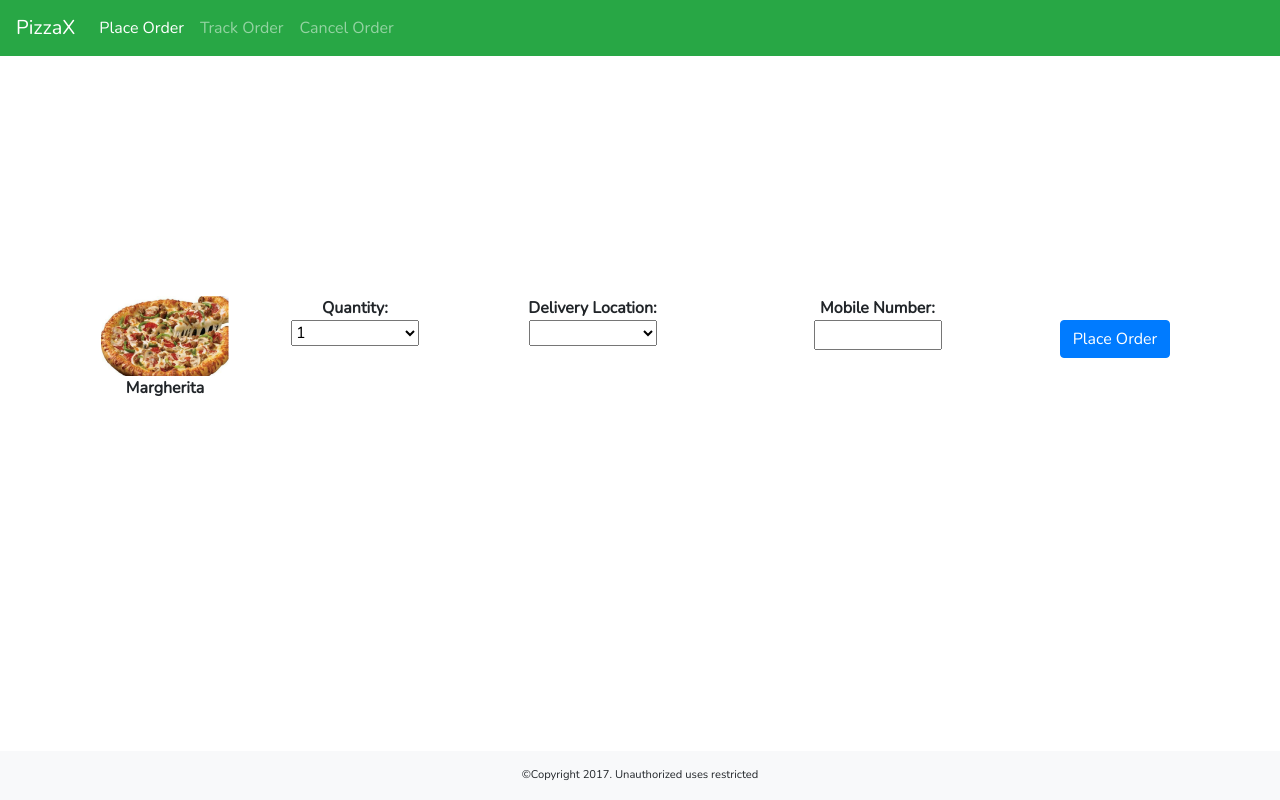
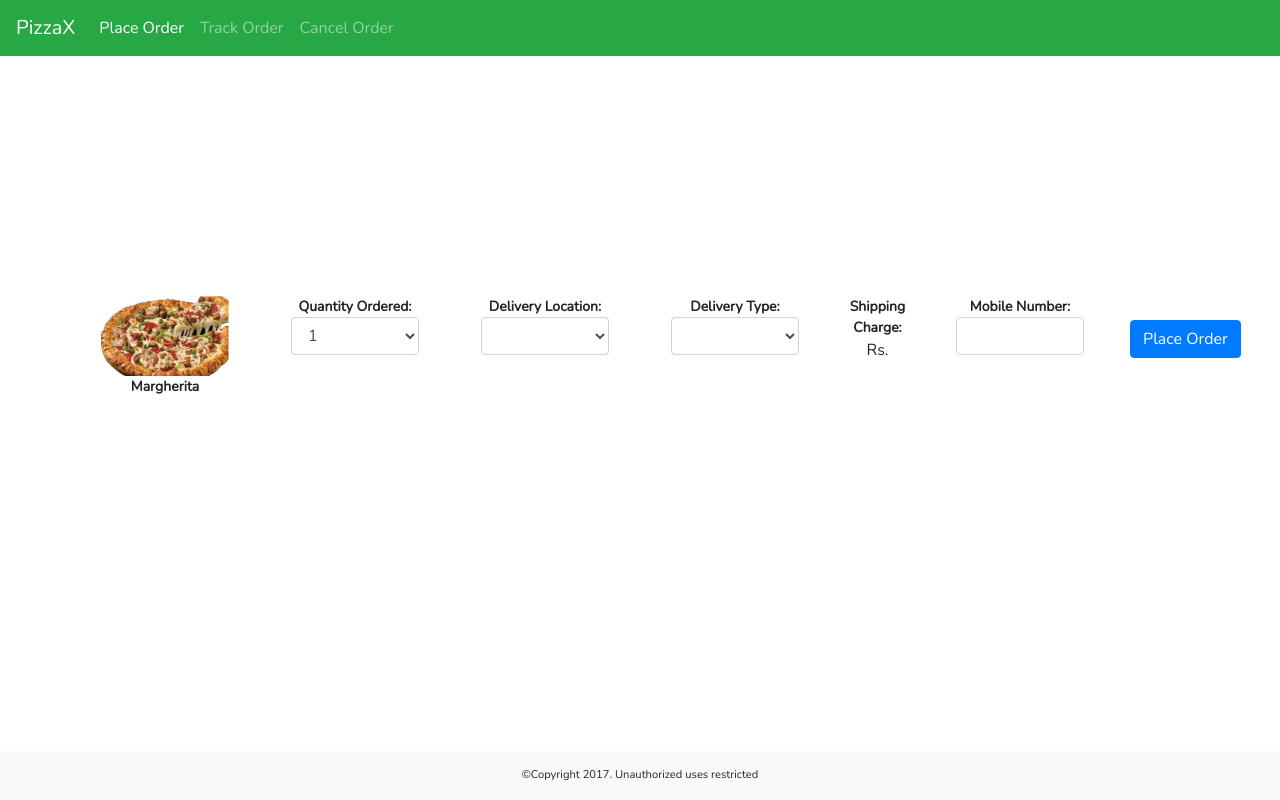
Before and after one commit to anubhab07/Hackathon-IDL, an Angular app: page /place-order in a window 1280 px wide. Built offline with nearby package versions, Linux system fonts and the light colour scheme; what @agm/core would draw is missing.

Commit message:
Update place-order.component.html

```diff
--- a/src/app/place-order/place-order.component.html
+++ b/src/app/place-order/place-order.component.html
@@ -2,11 +2,11 @@
   <div class="row  text-center  order-container" *ngIf="!validOrder">
     <div class="col-sm-2">
       <img [src]="imageUrl" ngClass="pizza-image">
-      <div><b>Margherita</b></div>
+      <div class="order-header"><b>Margherita</b></div>
     </div>
     <div class="col-sm-2 text-center ">
-      <div><b>Quantity:</b></div>
-      <div><select ngClass="form-inputs">
+      <div class="order-header"><b>Quantity Ordered:</b></div>
+      <div><select ngClass="form-inputs" class="form-control">
       <option>1</option>
       <option>2</option>
       <option>3</option>
@@ -14,19 +14,34 @@
       <option>5</option>
       </select></div>
     </div>
-    <div class="col-sm-3 text-center ">
-      <div><span><b>Delivery Location:</b></span></div>
+    <div class="col-sm-2 text-center ">
+      <div class="order-header"><span><b>Delivery Location:</b></span></div>
       <div>
-        <select ngClass="form-inputs" [(ngModel)]="deliveryLocation" (ngModelChange)="setLocation($event,deliveryLoc.value)" #deliveryLoc>
+        <select ngClass="form-inputs" class="form-control" [(ngModel)]="deliveryLocation" (ngModelChange)="setLocation($event,deliveryLoc.value)"
+          #deliveryLoc>
            <option *ngFor="let loc of deliveryLocations">{{loc}}</option>
           </select>
       </div>
     </div>
-    <div class="col-sm-3 text-center ">
-      <div><b>Mobile Number:</b></div>
-      <div><input type="text" ngClass="form-inputs" [(ngModel)]="mobile" /></div>
+    <div class="col-sm-2 text-center ">
+      <div class="order-header"><b>Delivery Type:</b></div>
+      <div><select ngClass="form-inputs" class="form-control" [(ngModel)]="deliveryType" (ngModelChange)="changeDeliveryType($event,type.value)"
+          #type>
+      <option>Bike</option>
+      <option>Moped</option>
+      <option>Drone</option>
+      </select></div>
+    </div>
+
+    <div class="col-sm-1 text-center ">
+      <div class="order-header"><b>Shipping Charge:</b></div>
+      <div>Rs.{{shippingCost}}</div>
     </div>
     <div class="col-sm-2 text-center ">
+      <div class="order-header"><b>Mobile Number:</b></div>
+      <div><input type="text" ngClass="form-inputs" class="form-control" [(ngModel)]="mobile" /></div>
+    </div>
+    <div class="col-sm-1 text-center ">
       <button class="btn btn-primary place-order-button" (click)="submitOrder()">
       Place Order
     </button>
```
